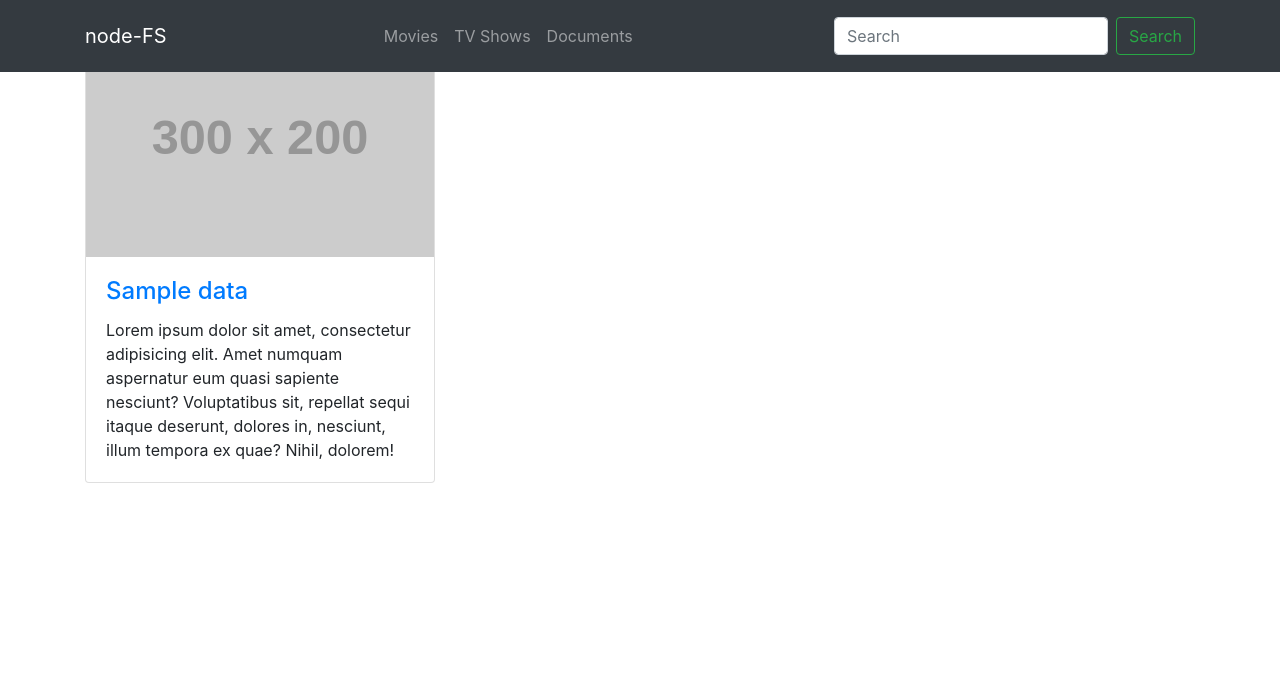
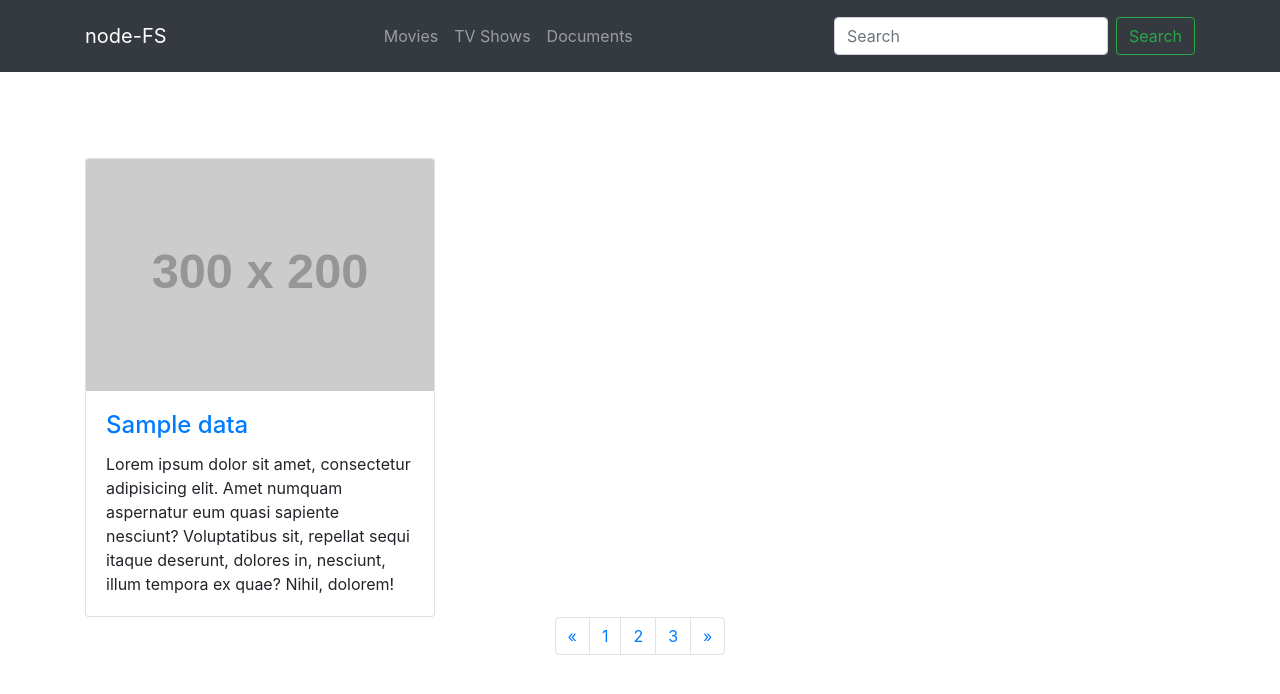
Before and after one commit to dipunj/Movie-viewer-node, a Node server app: template views/index.ejs in a window 1280 px wide. Shown: the top 694 px of the page. Run offline with Node 20, Linux system fonts and the light colour scheme; the template is opened without the code that fills it: most values are stand-ins (such as "Sample title", 1, 10 or a date in 2020); some libraries are stand-ins or nearby versions.

Commit message:
refined css

```diff
--- a/public/stylesheets/style.css
+++ b/public/stylesheets/style.css
@@ -14,7 +14,7 @@ a {
  */
 
  body {
- 	margin-top: 100px
+ 	margin-top: 100px,
  	padding-top: 20px;
  }
 
@@ -24,10 +24,6 @@ a {
  	}
  }
 
- .portfolio-item {
- 	margin: 500px;
- }
-
  .pagination {
  	margin-bottom: 30px;
  }
--- a/views/index.ejs
+++ b/views/index.ejs
@@ -8,6 +8,9 @@
 	<title>MULTIMEDIA FILE BROWSER</title>
 </head>
 <body>
+
+
+	<!-- nav bar -->
 	<nav class="navbar navbar-dark bg-dark navbar-expand-sm py-3 fixed-top">
 		<button class="navbar-toggler" type="button" data-toggle="collapse" data-target="#navbar10">
 			<span class="navbar-toggler-icon"></span>
@@ -32,12 +35,13 @@
 			</form>
 		</div>
 	</nav>
-	<br/>
 
-	<div class="container">
+
+	<!-- Content -->
+	<div class="container" style="margin-top:10vw">
 		<div class="row">
 			<% for(var i=0; i < data.length; i++) { %>
-			<div class="col-lg-4 col-sm-6 portfolio-item">
+			<div class="col-lg-4 col-sm-6 portfolio-item" style="margin-top:30px">
 				<div class="card h-100">
 					<a href="#"><img class="card-img-top" src="http://placehold.it/300x200" alt=""></a>
 					<div class="card-body">
@@ -50,6 +54,30 @@
 			</div>
 			<% } %>
 		</div>
+		<!-- pagination -->
+		<ul class="pagination justify-content-center">
+			<li class="page-item">
+				<a class="page-link" href="#" aria-label="Previous">
+					<span aria-hidden="true">&laquo;</span>
+					<span class="sr-only">Previous</span>
+				</a>
+			</li>
+			<li class="page-item">
+				<a class="page-link" href="#">1</a>
+			</li>
+			<li class="page-item">
+				<a class="page-link" href="#">2</a>
+			</li>
+			<li class="page-item">
+				<a class="page-link" href="#">3</a>
+			</li>
+			<li class="page-item">
+				<a class="page-link" href="#" aria-label="Next">
+					<span aria-hidden="true">&raquo;</span>
+					<span class="sr-only">Next</span>
+				</a>
+			</li>
+		</ul>
 	</div>
 </body>
 <!---CDN Links-->
```
